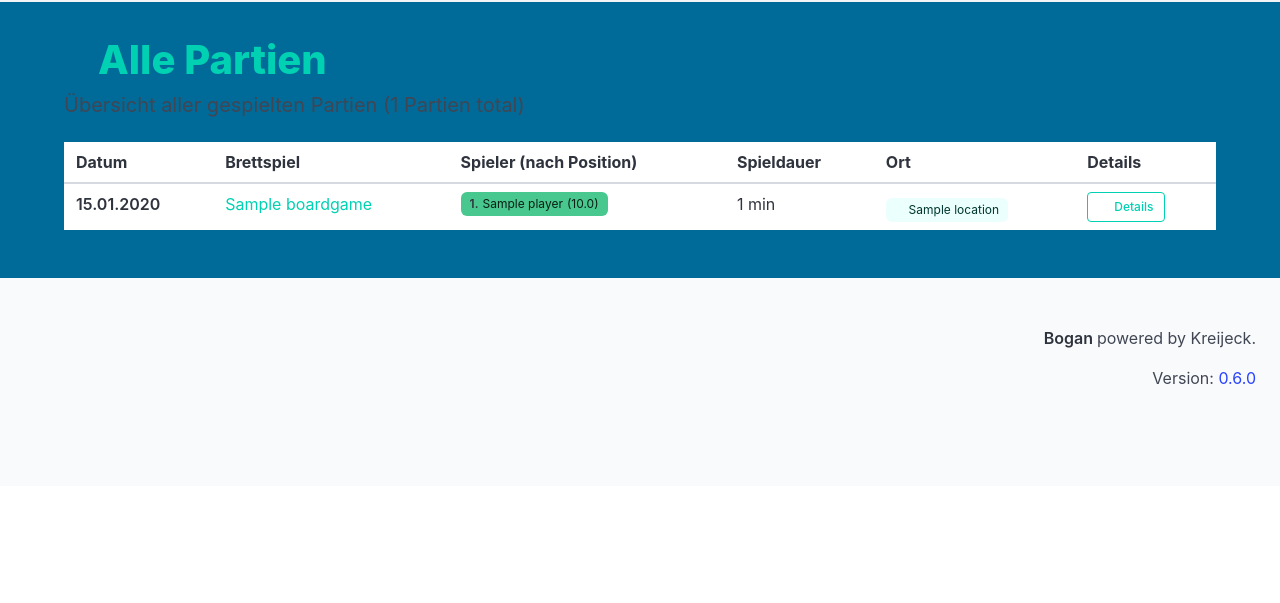
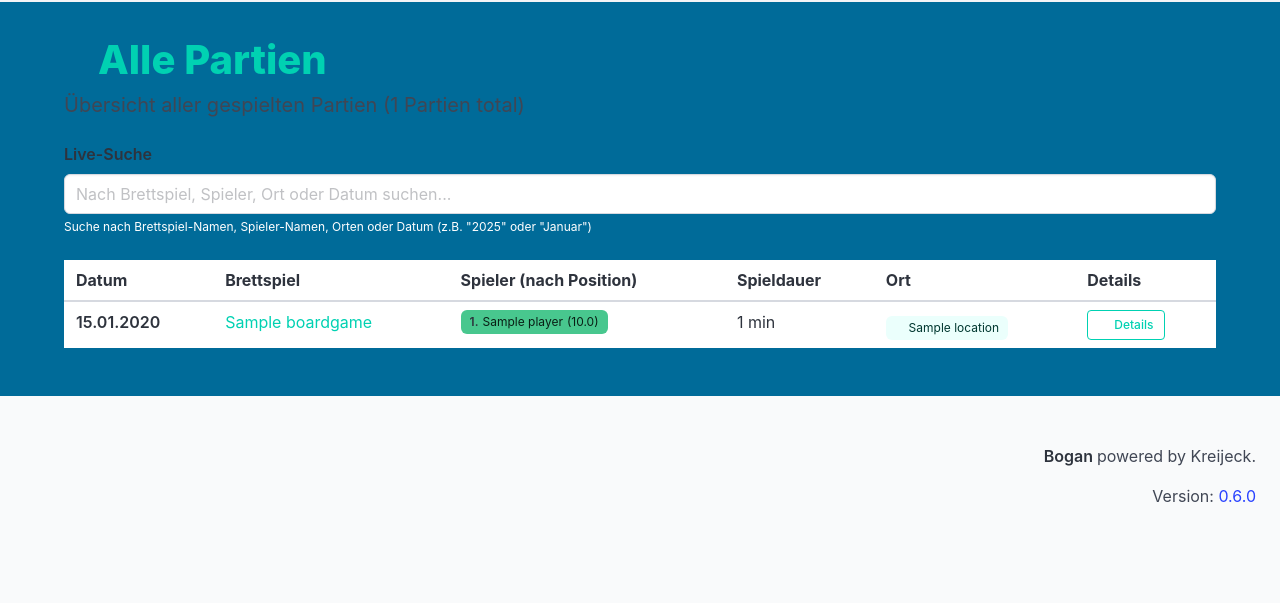
Before and after one commit to Kreijeck/bogan, a Flask app: page /games in a window 1280 px wide. Shown: the part 86-689 px from the top of the page. Run offline with Flask 3, Linux system fonts and the light colour scheme; tables that the repository leaves empty hold one stand-in row (values such as "Sample post"); parts of the project's set-up code (start-up, migrations or seed data) failed here and were passed over.

Commit message:
filter games overview

```diff
--- a/bogan/main/templates/games_overview.html
+++ b/bogan/main/templates/games_overview.html
@@ -10,7 +10,17 @@
             <span>Alle Partien</span>
         </span>
     </h1>
-    <p class="subtitle">Übersicht aller gespielten Partien ({{ games|length }} Partien total)</p>
+    <p class="subtitle">Übersicht aller gespielten Partien (<span id="totalCount">{{ games|length }}</span> Partien total)</p>
+
+    <!-- Suchfeld -->
+    <div class="field mb-5">
+        <label class="label">Live-Suche</label>
+        <div class="control">
+            <input id="searchInput" class="input" type="text"
+                   placeholder="Nach Brettspiel, Spieler, Ort oder Datum suchen...">
+        </div>
+        <p class="help">Suche nach Brettspiel-Namen, Spieler-Namen, Orten oder Datum (z.B. "2025" oder "Januar")</p>
+    </div>
 
     {% if games %}
     <div class="table-container">
@@ -25,9 +35,9 @@
                     <th>Details</th>
                 </tr>
             </thead>
-            <tbody>
+            <tbody id="gamesTableBody">
                 {% for game in games %}
-                <tr>
+                <tr class="game-row" data-searchable="{{ game.boardgame_name|lower }} {{ game.location|lower }} {{ game.datum_fmt }} {% for player in game.players %}{{ player.name|lower }} {% endfor %}">
                     <td>
                         <strong>{{ game.datum_fmt }}</strong>
                     </td>
@@ -121,4 +131,55 @@
     }
 }
 </style>
+
+<!-- Live-Suche JavaScript -->
+<script>
+document.addEventListener('DOMContentLoaded', function() {
+    const searchInput = document.getElementById('searchInput');
+    const tableBody = document.getElementById('gamesTableBody');
+    const gameRows = tableBody.querySelectorAll('.game-row');
+    const totalCountSpan = document.getElementById('totalCount');
+    const totalGames = gameRows.length;
+
+    if (searchInput) {
+        searchInput.addEventListener('input', function() {
+            const searchTerm = this.value.toLowerCase().trim();
+            let visibleCount = 0;
+
+            gameRows.forEach(function(row) {
+                const searchableText = row.getAttribute('data-searchable');
+
+                if (searchableText && searchableText.includes(searchTerm)) {
+                    row.style.display = '';
+                    visibleCount++;
+                } else {
+                    row.style.display = 'none';
+                }
+            });
+
+            // Update counter
+            totalCountSpan.textContent = visibleCount;
+
+            // Show/hide "no results" message
+            let noResultsRow = document.getElementById('noResultsRow');
+            if (visibleCount === 0 && searchTerm !== '') {
+                if (!noResultsRow) {
+                    noResultsRow = document.createElement('tr');
+                    noResultsRow.id = 'noResultsRow';
+                    noResultsRow.innerHTML = '<td colspan="6" class="has-text-centered has-text-grey"><em>Keine Partien gefunden für "' + searchTerm + '"</em></td>';
+                    tableBody.appendChild(noResultsRow);
+                }
+                noResultsRow.style.display = '';
+            } else if (noResultsRow) {
+                noResultsRow.style.display = 'none';
+            }
+
+            // Reset counter when search is cleared
+            if (searchTerm === '') {
+                totalCountSpan.textContent = totalGames;
+            }
+        });
+    }
+});
+</script>
 {% endblock %}
```
